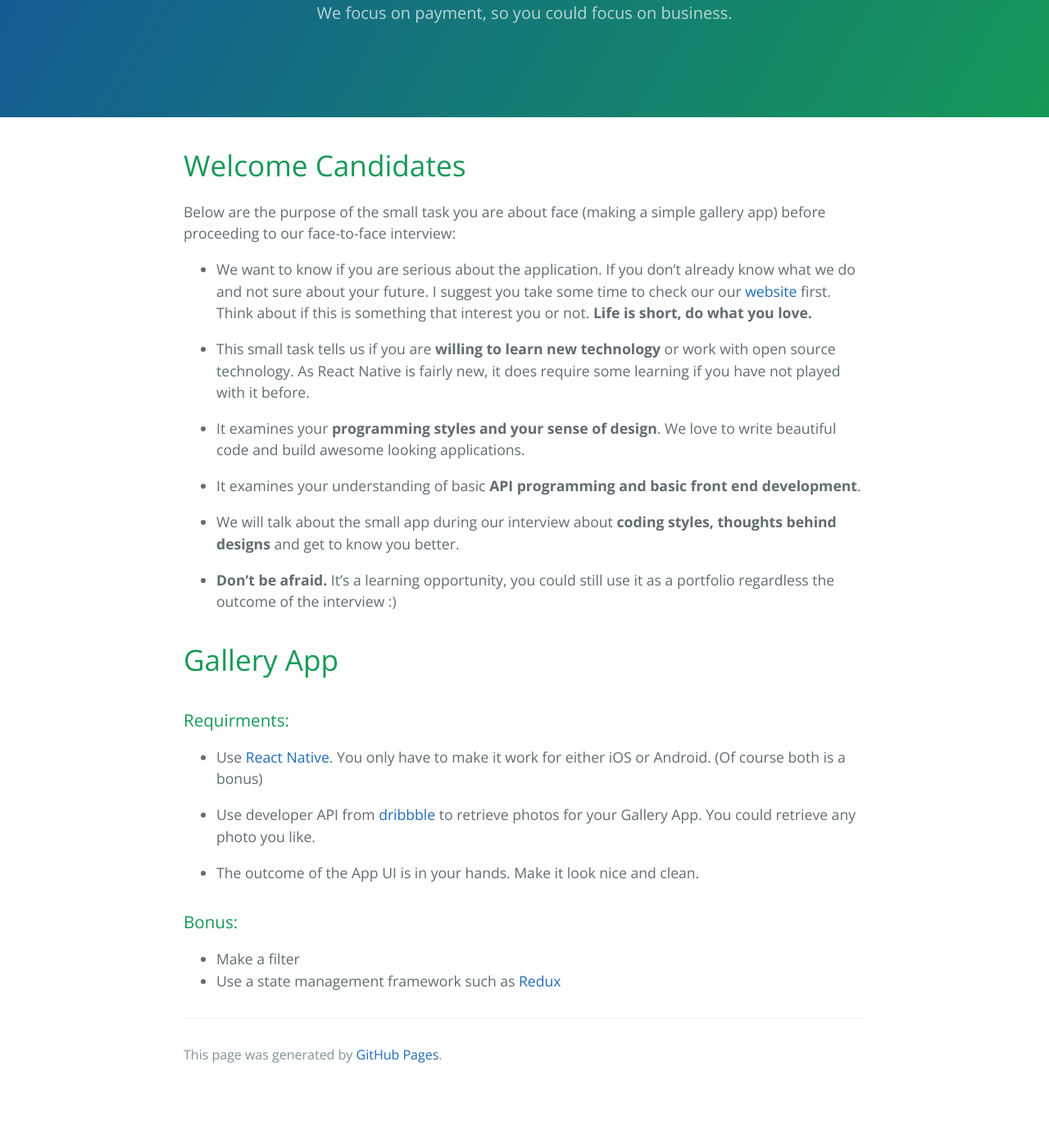
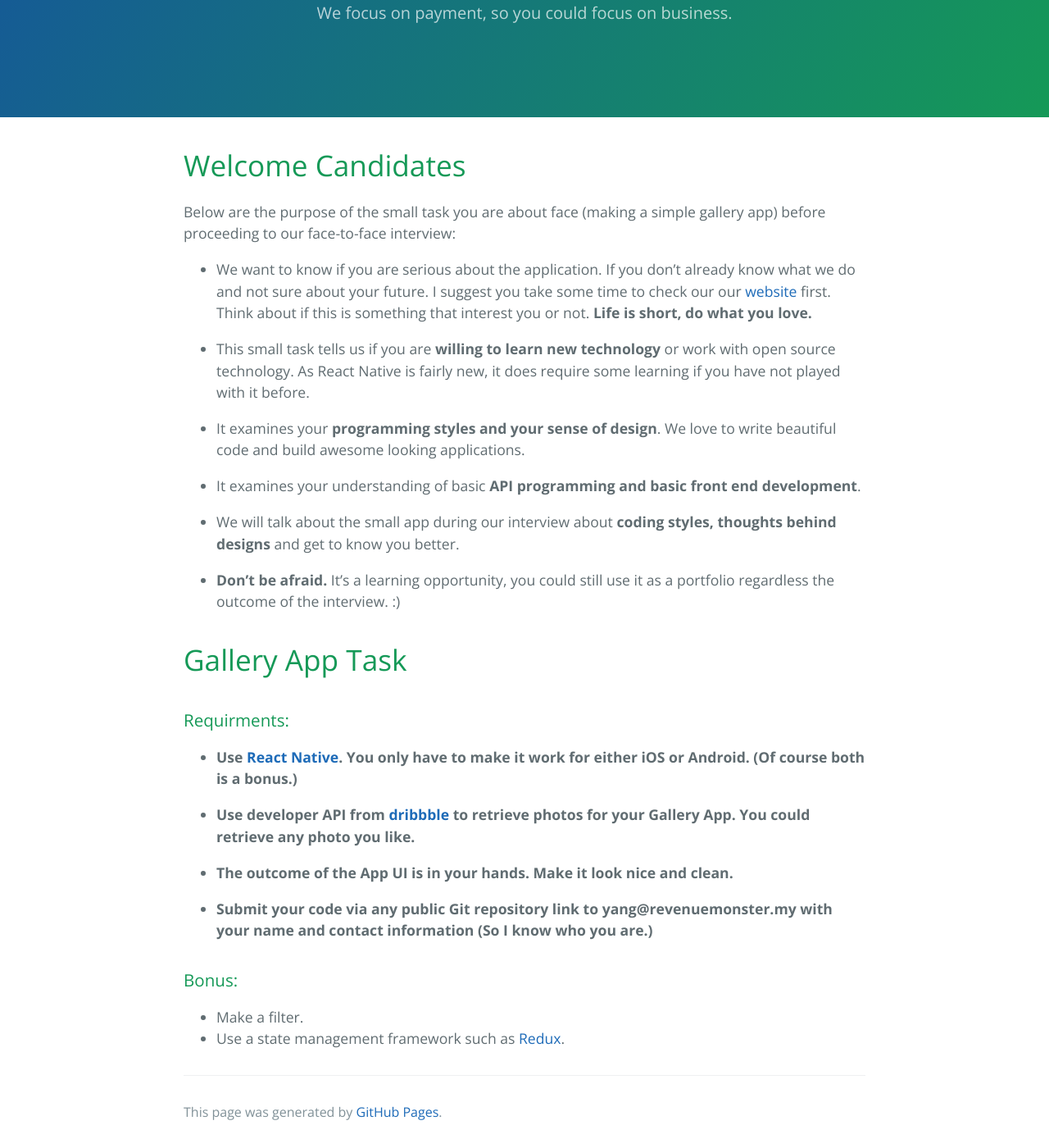
Before and after one commit to RevenueMonster/revenuemonster.github.io, a Jekyll site: the page built from index.md, in a window 1280 px wide and 1400 px high, scrolled down 174 px. Shown: the whole window at 82% size. Built offline with Jekyll 4.4.1, drawn with Linux system fonts in a browser that asks for light colours; our own code applies the rules of GitHub Pages for plain Markdown files; before the commit the page ends 1504 px from its top, so only the background shows below that.

Commit message:
Fixed typo and update information.

```diff
--- a/index.md
+++ b/index.md
@@ -15,17 +15,19 @@ layout: default
 
 * We will talk about the small app during our interview about **coding styles, thoughts behind designs** and get to know you better.
 
-* **Don't be afraid.** It's a learning opportunity, you could still use it as a portfolio regardless the outcome of the interview :)
+* **Don't be afraid.** It's a learning opportunity, you could still use it as a portfolio regardless the outcome of the interview. :)
 
-# [](#header-1)Gallery App
+# [](#header-1)Gallery App Task
 
 ### Requirments:
-* Use [React Native](https://facebook.github.io/react-native/). You only have to make it work for either iOS or Android. (Of course both is a bonus)
+* **Use [React Native](https://facebook.github.io/react-native/). You only have to make it work for either iOS or Android. (Of course both is a bonus.)**
 
-* Use developer API from [dribbble](http://developer.dribbble.com/v1/) to retrieve photos for your Gallery App. You could retrieve any photo you like.
+* **Use developer API from [dribbble](http://developer.dribbble.com/v1/) to retrieve photos for your Gallery App. You could retrieve any photo you like.**
 
-* The outcome of the App UI is in your hands. Make it look nice and clean.
+* **The outcome of the App UI is in your hands. Make it look nice and clean.**
+
+* **Submit your code via any public Git repository link to yang@revenuemonster.my with your name and contact information (So I know who you are.)**
 
 ### Bonus:
-* Make a filter
-* Use a state management framework such as [Redux](http://redux.js.org/)
+* Make a filter.
+* Use a state management framework such as [Redux](http://redux.js.org/).
```
